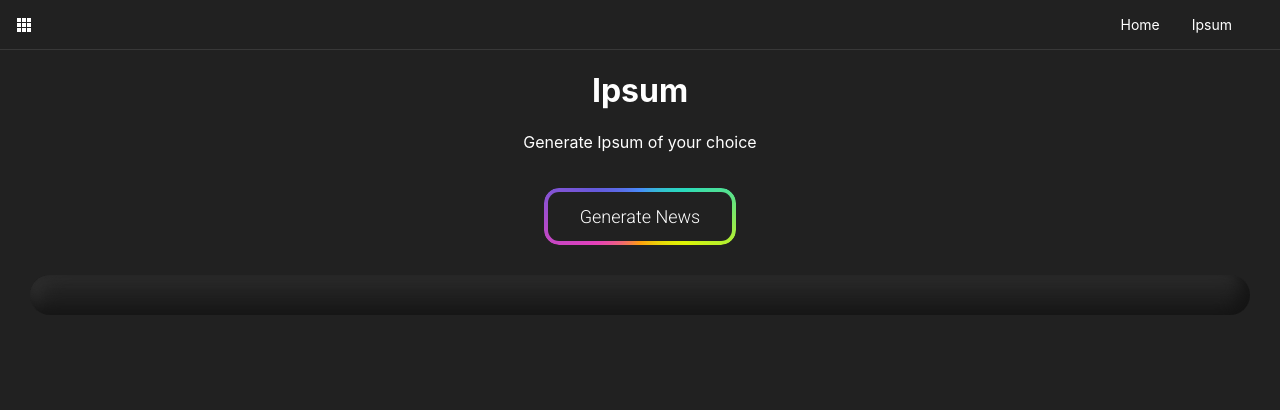
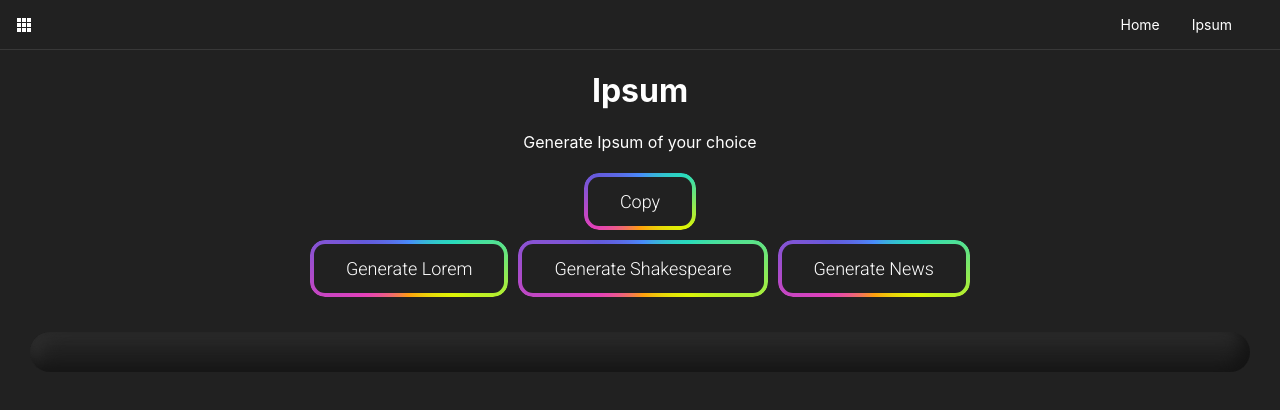
Before and after one commit to TimA314/altipsum, a React (Create React App) app: page /ipsum in a window 1280 px wide. Shown: the top 410 px of the page. Built offline with nearby package versions, Linux system fonts and the light colour scheme.

Commit message:
Add shakespeare ipsum

```diff
--- a/src/pages/Ipsum.css
+++ b/src/pages/Ipsum.css
@@ -13,6 +13,7 @@ button {
   font-weight: 500;
   color: #fff;
   z-index: 2;
+  margin: 5px;
 }
 
 button::after {
--- a/src/pages/Ipsum.js
+++ b/src/pages/Ipsum.js
@@ -1,31 +1,55 @@
 import React from "react";
 import { useState } from "react";
 import IpsumText from "../Components/IpsumText";
+import { getLorem } from "../services/loremService";
 import { getNews } from "../services/newsService";
+import { getShakespeare } from "../services/shakespeare";
 import "./Ipsum.css";
 
 export default function Ipsum() {
-  const [newsData, setNewsData] = useState();
+  const [text, setText] = useState();
 
   function handleNewsGenerate(e) {
     e.preventDefault();
     getNews()
       .then((res) => {
         let data = res.data.articles.map(({ description }) => description);
-        setNewsData(data);
+        setText(data);
       })
       .catch((err) => console.log(err));
   }
+
+  function handleShakespeareGenerate(e) {
+    e.preventDefault();
+    setText(getShakespeare());
+  }
+
+  function handleLoremGenerate(e) {
+    e.preventDefault();
+    setText(getLorem());
+  }
+
+  const copy = async () => {
+    await navigator.clipboard.writeText(text);
+    alert("Text copied");
+  };
 
   return (
     <div className="background">
       <h1>Ipsum</h1>
       <p>Generate Ipsum of your choice</p>
+      <button onClick={copy}>Copy</button>
       <br />
+      <button type="submit" className="btn" onClick={handleLoremGenerate}>
+        Generate Lorem
+      </button>
+      <button type="submit" className="btn" onClick={handleShakespeareGenerate}>
+        Generate Shakespeare
+      </button>
       <button type="submit" className="btn" onClick={handleNewsGenerate}>
         Generate News
       </button>
-      <IpsumText IpsumText={newsData} />
+      <IpsumText IpsumText={text} />
     </div>
   );
 }
--- /dev/null
+++ b/src/services/shakespeare.js
@@ -0,0 +1,9 @@
+const getShakespeare = () => {
+  const text = [
+    "Truth may seem but cannot be; Beauty brag but tis not she; Truth and beauty buried be. When they had sworn to this advised doom, They did conclude to bear dead Lucrece thence; To show her bleeding body thorough Rome, And so to publish Tarquins foul offence: Which being done with speedy diligence, The Romans plausibly did give consent To Tarquins everlasting banishment. A womans face with Natures own hand painted Hast thou, the master-mistress of my passion; A womans gentle heart, but not acquainted With shifting change, as is false womens fashion; From fairest creatures we desire increase, That thereby beautys rose might never die, But as the riper should by time decease, His tender heir might bear his memory: In me thou seest the glowing of such fire, That on the ashes of his youth doth lie, As the death-bed whereon it must expire, Consumed with that which it was nourishd by. It shall be cause of war and dire events, And set dissension twixt the son and sire; Subject and servile to all discontents, As dry combustious matter is to fire: Sith in his prime Death doth my love destroy, They that love best their loves shall not enjoy",
+  ];
+
+  return text;
+};
+
+export { getShakespeare };
```
Also changed, not shown: src/services/loremService.js (added, +9 -0 lines).
